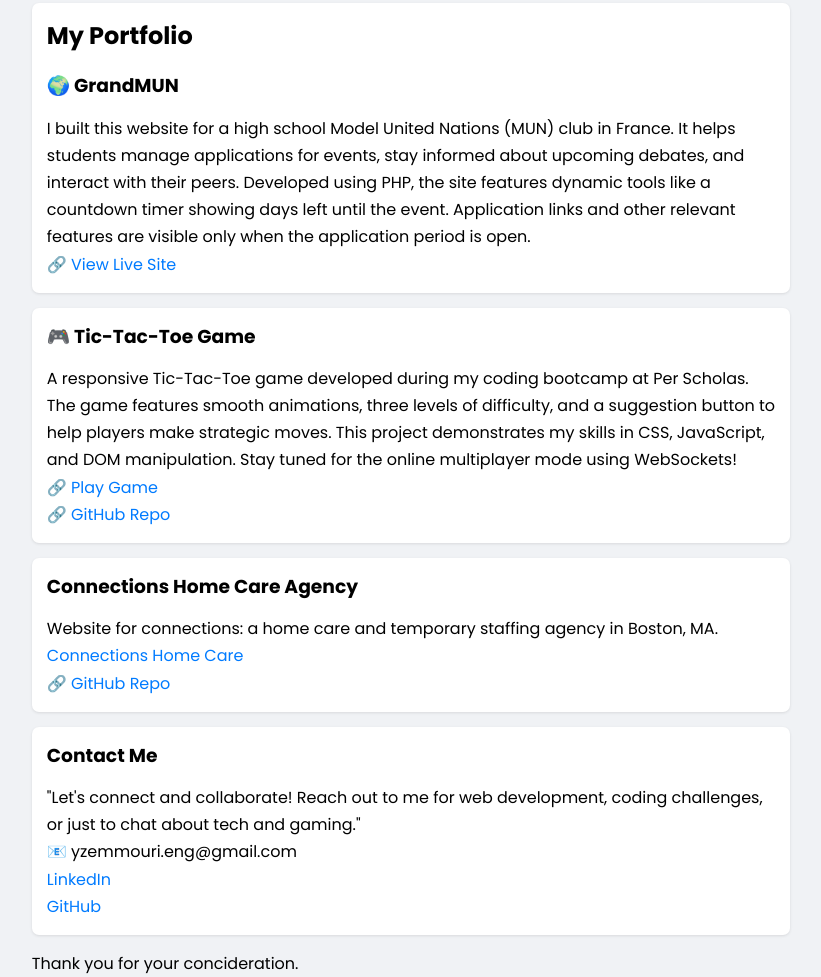
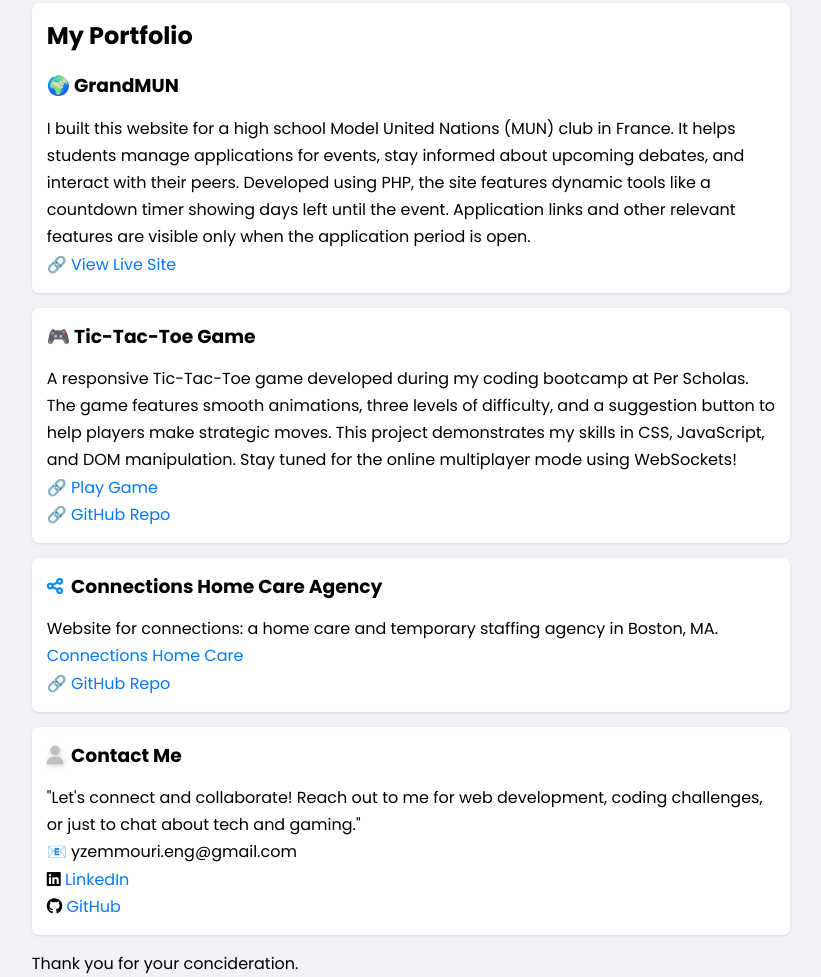
Before and after one commit to yasZemmouri/portfolio24, a plain HTML site: page index.html in a window 1280 px wide. Shown: the part 733-1710 px from the top of the page, without its empty margins (229-1050 px from the left). Drawn offline with Linux system fonts and the light colour scheme.

Commit message:
integration of font awesome icons

```diff
--- a/index.html
+++ b/index.html
@@ -7,6 +7,8 @@
    <link rel="preconnect" href="https://fonts.googleapis.com">
     <link rel="preconnect" href="https://fonts.gstatic.com" crossorigin>
     <link href="https://fonts.googleapis.com/css2?family=Poppins:ital,wght@0,100;0,200;0,300;0,400;0,500;0,600;0,700;0,800;0,900;1,100;1,200;1,300;1,400;1,500;1,600;1,700;1,800;1,900&display=swap" rel="stylesheet">
+    <!-- Font Awesome link -->
+    <link rel="stylesheet" href="https://cdnjs.cloudflare.com/ajax/libs/font-awesome/6.0.0-beta3/css/all.min.css">
 
     <!-- Google tag (gtag.js) -->
     <script async src="https://www.googletagmanager.com/gtag/js?id=G-FMQ2D6PJG7"></script>
@@ -59,14 +61,14 @@
         <p><a href="https://github.com/yasZemmouri/mod1-project-tictactoe" target="_blank" rel="noopener noreferrer">🔗 GitHub Repo</a></p>
     </section>
     <section class="post">
-        <h3>Connections Home Care Agency</h3>
+        <h3><i class="fa-solid fa-share-nodes connections-color"></i>&nbsp; Connections Home Care Agency</h3>
         <p>Website for connections: a home care and temporary staffing agency in Boston, MA.</p>
         <p><a href="https://connectionstempstaffers.com/" target="_blank" rel="noopener noreferrer">Connections Home Care</a></p>
         <p><a href="https://github.com/yasZemmouri/connectionstempstaffing" target="_blank" rel="noopener noreferrer">🔗 GitHub Repo</a></p>
     </section>
 
     <section class="post">
-        <h3><i class="fas fa-user"></i> Contact Me</h3>
+        <h3><i class="fas fa-user colored-user"></i>&nbsp; Contact Me</h3>
         <p>"Let's connect and collaborate! Reach out to me for web development, coding challenges, or just to chat about tech and gaming."</p>
         <p>&#128231; yzemmouri.eng@gmail.com</p>
         <p><i class="fab fa-linkedin"></i> <a href="https://www.linkedin.com/in/yzemmouri-eng/" target="_blank" rel="noopener noreferrer">LinkedIn</a></p>
--- a/style.css
+++ b/style.css
@@ -70,3 +70,10 @@ h1, h2, h3{
 .post a:hover{
     color: #0056b3;
 }
+.colored-user{
+        color: #C0C0C0;
+        text-shadow: 1px 1px 5px rgba(0, 0, 0, 0.2);
+}
+.connections-color{
+   color: #118DF0;
+}
```
